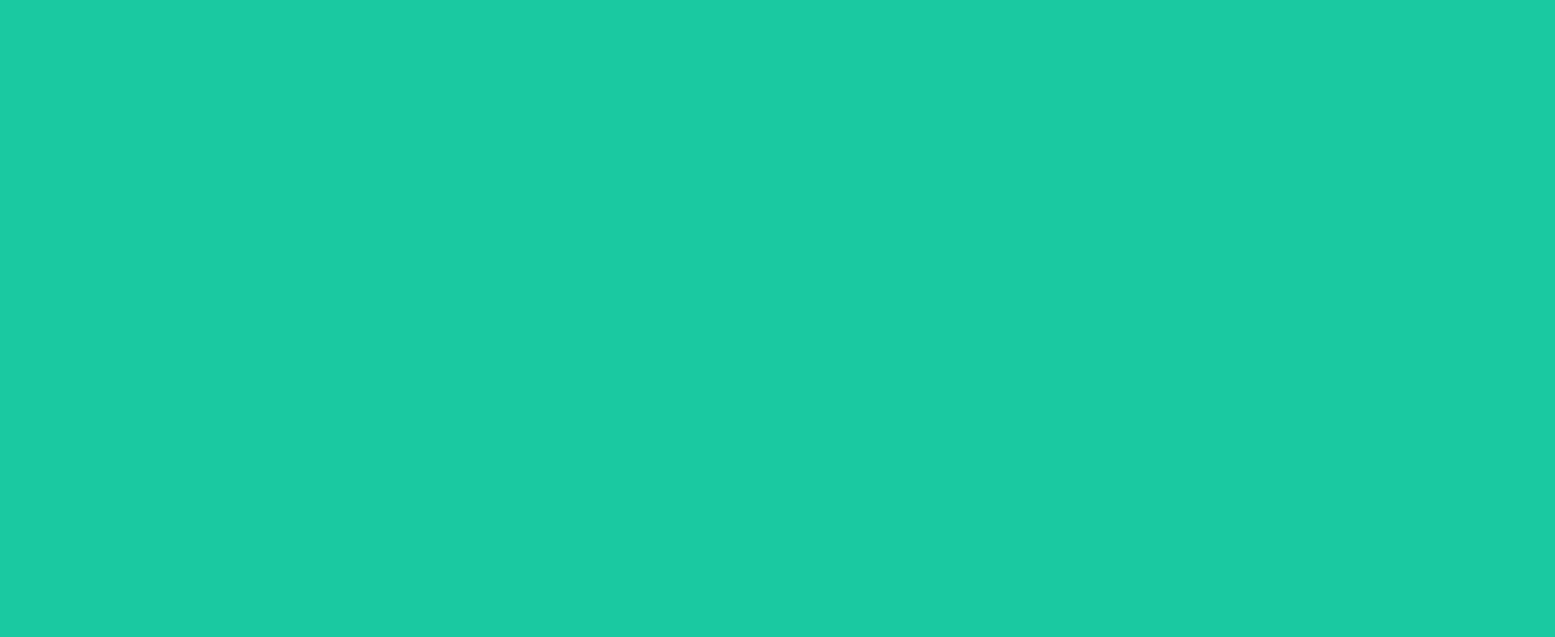
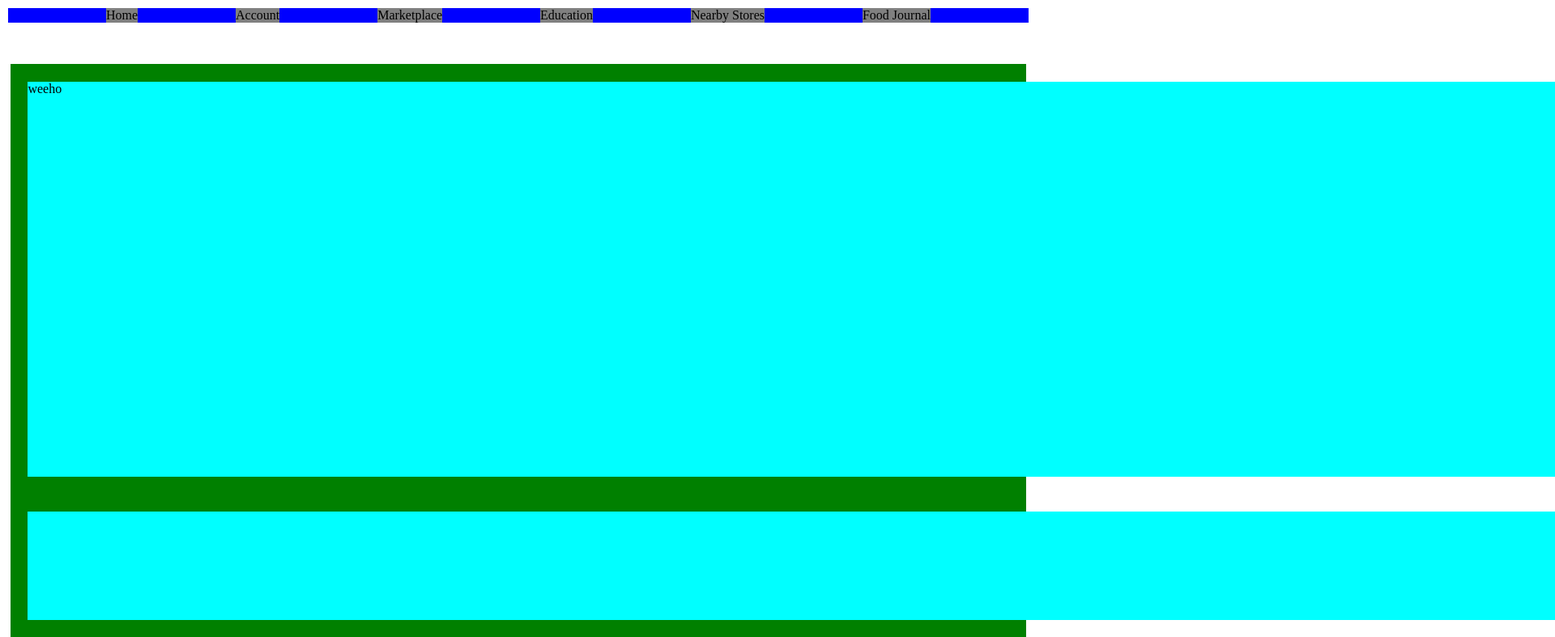
Before and after one commit to comacrae/cs422_project, a plain HTML site: page index.html in a window 1280 px wide. Shown: the top 787 px of the page at 81% size, 1920 px wide, since content can reach past the window. Drawn offline with Linux system fonts and the light colour scheme.

Commit message:
have grid working

```diff
--- a/css/styles.css
+++ b/css/styles.css
@@ -1,14 +1,110 @@
-#flexbox{
-    display:flex;
-    flex-direction:row;
-    flex-wrap:wrap;
+html{
+    font-size: 100%;
+    box-sizing: border-box;
+}
+body {
+    background-color:1b1b1b;
+    margin: 0px;
+    padding: 0px;
+    min-height:100vh;
+
 }
 
-body {
-    background-color:#1ac9a1;
-    font-family:helvetica;
+*, *::before, *::after {
+    box-sizing:inherit;
+}
+.grid{
+    display:grid;
+    grid-template-columns:repeat(12,1fr);
+    grid-template-rows:repeat(12,1fr);
 }
 
-#submit-btn{
-    margin-top: 70px;
+.menu{
+    grid-row-start:1;
+    grid-row-end:1;
+    grid-column-start:1;
+    grid-column-end:13;
+    padding:10px;
 }
+.menu ul{
+    display:grid;
+    grid-template-columns:repeat(6, auto);
+    justify-content: space-evenly;
+    list-style-type: none;
+    padding:0px;
+    margin:0px;
+    background-color:blue;
+}
+.menu ul li{
+    background-color: grey;
+
+}
+
+
+.menu a:link, a:visited{
+    color:black;
+   text-decoration:none;
+}
+.menu a:hover, a:active{
+    background-color:red;
+}
+
+.menu a{
+    position:relative;
+}
+
+.menu a:hover {
+    color:blue;
+}
+.menu a::before a::hover{
+    background: linear-gradient(to right, black 40%, blue 75%);
+}
+
+.container{
+    display:grid;
+    grid-template-columns:repeat(12,minmax(240px,1fr));
+    grid-template-rows:repeat(12,1fr);
+    margin:1%;
+    grid-row-start: 2 ;
+    grid-row-end:end;
+    grid-column-start:1;
+    grid-column-end:13;
+    background-color: green;
+}
+.container
+
+.article-main{
+    margin:1%;
+    background-color:aqua;
+    grid-row-start:1;
+    grid-row-end:10;
+    grid-column-start:1;
+    grid-column-end:10;
+
+}
+
+.article-bar{
+    margin:1%;
+    background-color:aqua;
+    grid-row-start:10;
+    grid-row-end:13;
+    grid-column-start:1;
+    grid-column-end:10;
+
+}
+.hero{
+    margin:1%;
+    background-color:aqua;
+    grid-row-start:1;
+    grid-row-end:6;
+    grid-column-start:10;
+    grid-column-end:13;
+}
+.orders{
+    margin:1%;
+    background-color:aqua;
+    grid-row-start:6;
+    grid-row-end:13;
+    grid-column-start:10;
+    grid-column-end:13;
+}
--- a/index.html
+++ b/index.html
@@ -6,6 +6,23 @@
     <link rel="stylesheet" href="/css/styles.css">
     <title>CS 422 Lab 1</title>
 </head>
-<body>
+<body class="grid">
+    <nav class="menu">
+        <ul>
+          <li><a href="#">Home</a></li>
+          <li><a href="#">Account</a></li>
+          <li><a href="#">Marketplace</a></li>
+          <li><a href="#">Education</a></li>
+          <li><a href="#">Nearby Stores</a></li>
+          <li><a href="#">Food Journal</a></li>
+        </ul>
+      </nav>
+   <div class="container">
+    <div class="article-main">weeho</div>
+    <div class="article-bar"></div>
+    <div class="hero"></div>
+    <div class="orders"></div>
+
+   </div>
 </body>
 </html>
```
